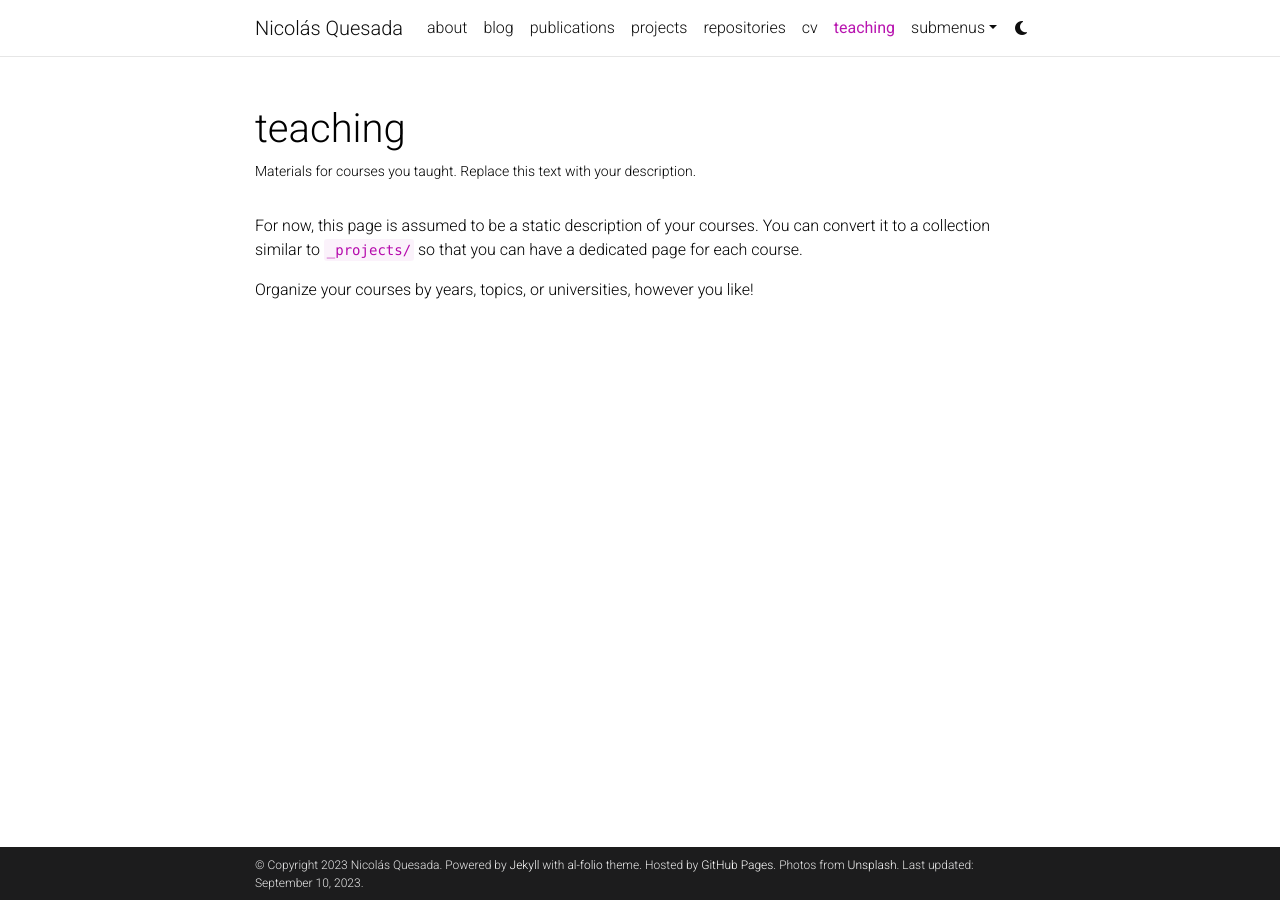
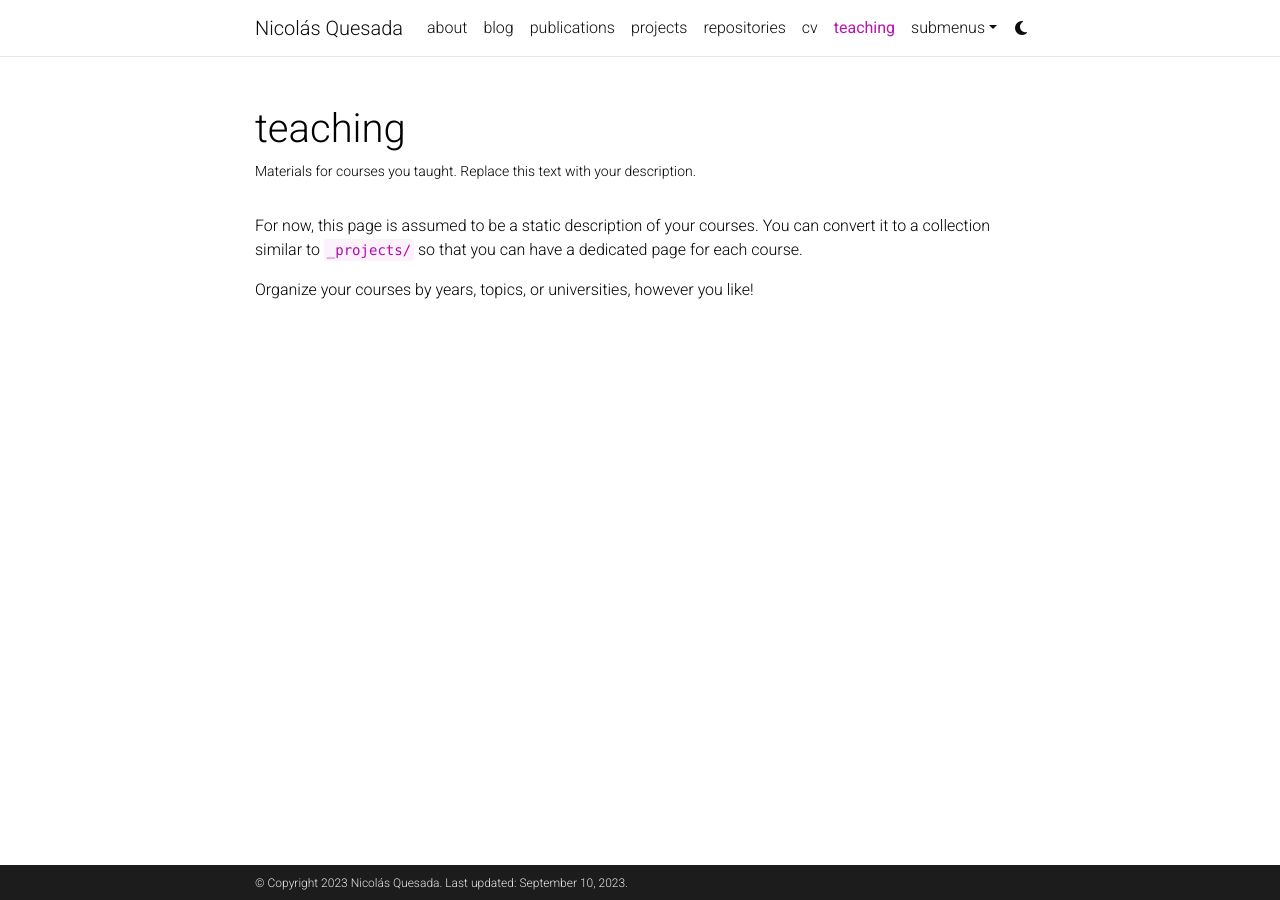
Before and after one commit to nquesada/nquesada.github.io, a Jekyll site: the page built from _pages/teaching.md, in a window 1280 px wide. Built offline with Jekyll 4.4.1, drawn with Linux system fonts in a browser that asks for light colours; full-size pictures stand in for the smaller copies a plugin makes; comment, search, counter and statistics services are not loaded; a style sheet for code colours, icons or effects is not loaded.

Commit message:
More formatting

```diff
--- a/_config.yml
+++ b/_config.yml
@@ -10,10 +10,7 @@
 description: > # the ">" symbol means to ignore newlines until "footer_text:"
   A personal website
 footer_text: >
-  Powered by <a href="https://jekyllrb.com/" target="_blank">Jekyll</a> with <a href="https://github.com/alshedivat/al-folio">al-folio</a> theme.
-  Hosted by <a href="https://pages.github.com/" target="_blank">GitHub Pages</a>.
-  Photos from <a href="https://unsplash.com" target="_blank">Unsplash</a>.
-keywords: jekyll, jekyll-theme, academic-website, portfolio-website  # add your own keywords or leave empty
+keywords:
 
 lang: en # the language of your site (for example: en, fr, cn, ru, etc.)
 icon: 🦫  # the emoji used as the favicon (alternatively, provide image name in /assets/img/)
```
